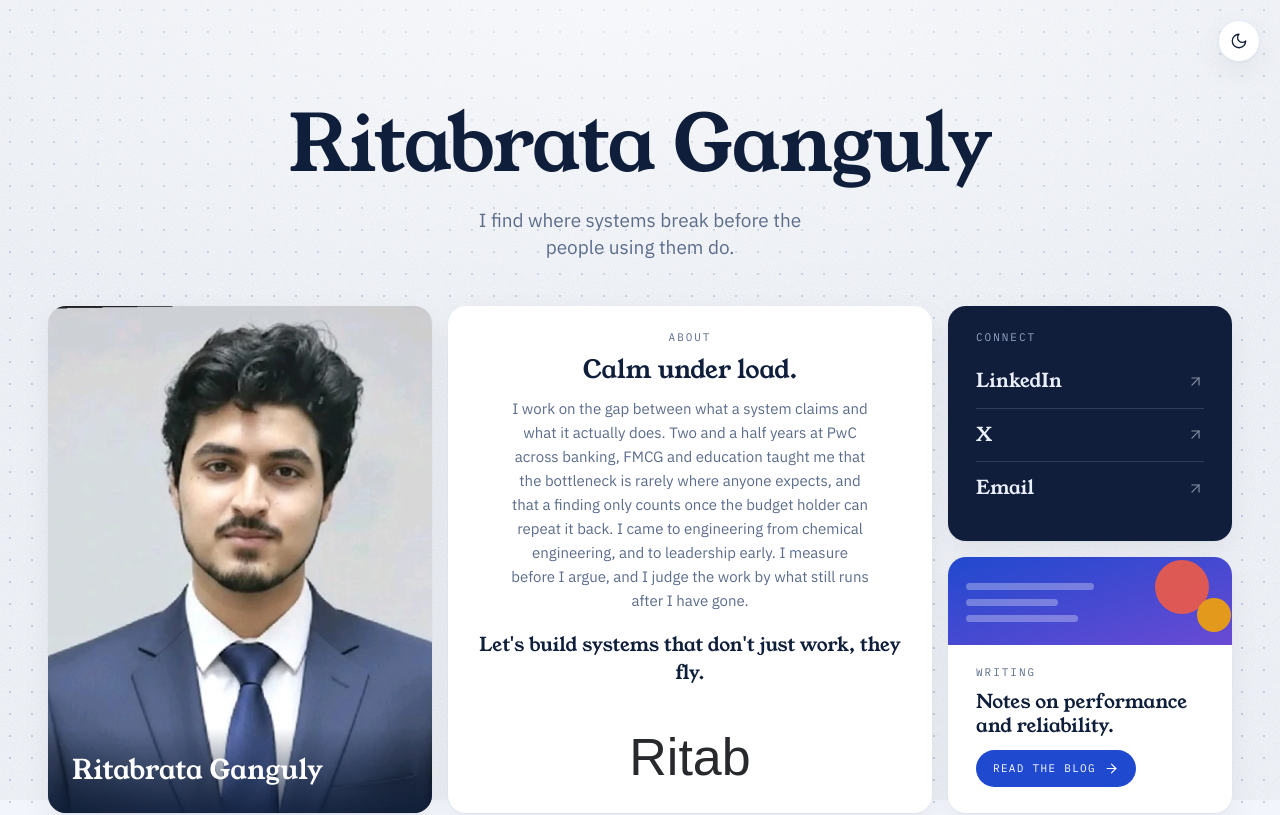
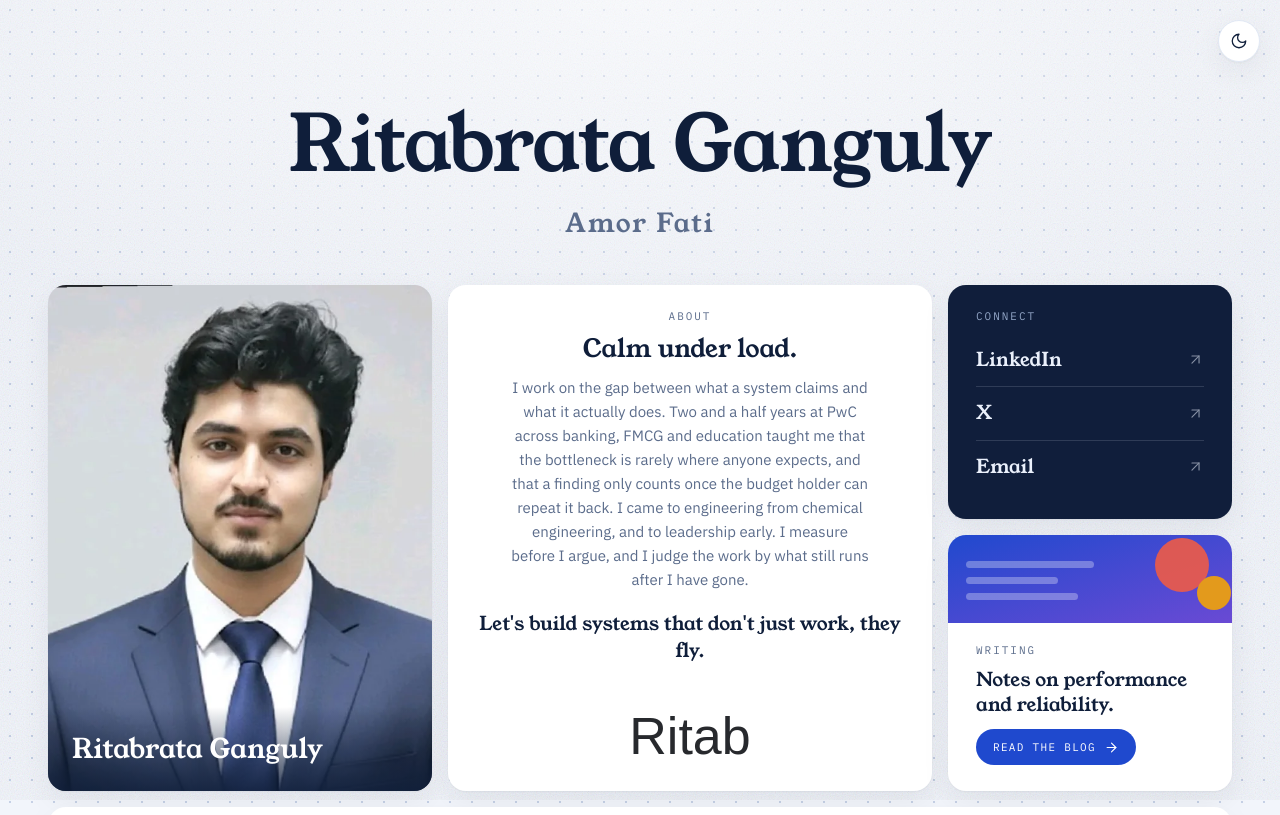
Before and after one commit to Thezone-1/ritabrata-portfolio, a Next.js app: page / in a window 1280 px wide. Shown: the top 815 px of the page. Built offline with nearby package versions, Linux system fonts and the light colour scheme; a web font is replaced by a local one.

Commit message:
Use Amor Fati as the hero line

```diff
--- a/app/globals.css
+++ b/app/globals.css
@@ -189,11 +189,12 @@
   }
 
   .hero p {
-    font-size: 19px;
-    line-height: 1.45;
+    font-family: var(--font-serif), Georgia, serif;
+    font-size: 26px;
+    line-height: 1.3;
+    letter-spacing: 0.07em;
     color: var(--muted);
     margin: 0;
-    max-width: 32ch;
   }
 
   .bento {
@@ -530,7 +531,7 @@
     font-size: 42px;
   }
   .hero p {
-    font-size: 18px;
+    font-size: 20px;
   }
   .bento > * {
     grid-column: span 12 !important;
--- a/lib/content.ts
+++ b/lib/content.ts
@@ -1,6 +1,6 @@
 export const profile = {
   name: "Ritabrata Ganguly",
-  tagline: "I find where systems break before the people using them do.",
+  tagline: "Amor Fati",
   email: "ritabrataganguly7@gmail.com",
   linkedin: "https://www.linkedin.com/in/rbganguly",
   x: "https://x.com/rbganguly99",
```
